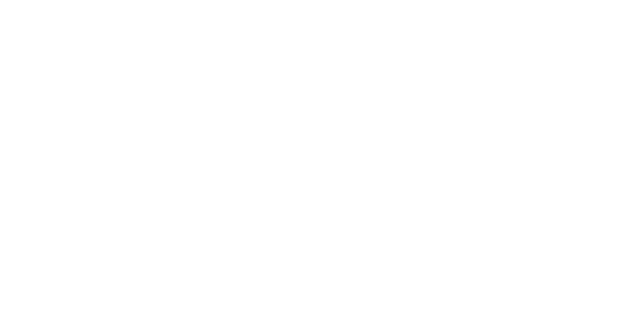
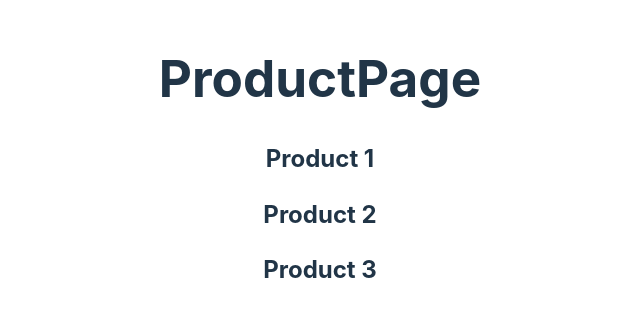
Before and after one commit to sontv8/web502-we17301, a React (Vite) app in the folder React/: page /products in a window 1280 px wide. Before the commit this address had no page. Shown: the part 238-554 px from the top of the page, without its empty margins (320-960 px from the left). Built offline with nearby package versions, Linux system fonts and the light colour scheme; data requests are answered from the project's data file.

Commit message:
Buoi 5: React - list product, list product detail

```diff
--- a/React/src/App.jsx
+++ b/React/src/App.jsx
@@ -3,6 +3,8 @@ import reactLogo from './assets/react.svg'
 import './App.css'
 import HomePage from './pages/HomePage'
 import { Route, Routes } from 'react-router-dom'
+import ProductPage from './pages/Product'
+import ProductDetailPage from './pages/ProductDetail'
 
 function App() {
 
@@ -10,6 +12,8 @@ function App() {
     <div className="App">
       <Routes>
         <Route path='/' element={<HomePage />} />
+        <Route path='/products' element={<ProductPage />} />
+        <Route path='/products/:id' element={<ProductDetailPage />} />
       </Routes>
 
     </div >
--- a/React/src/pages/Product.jsx
+++ b/React/src/pages/Product.jsx
@@ -1,8 +1,22 @@
-import React from 'react'
+import React, { useEffect, useState } from 'react'
 
 const ProductPage = () => {
+    const [products, setProducts] = useState([])
+    useEffect(() => {
+        fetch('http://localhost:3000/products')
+            .then(response => response.json())
+            .then(data => setProducts(data))
+    })
     return (
-        <div>ProductPage</div>
+        <div>
+            <h1>ProductPage</h1>
+            {products.map(product => {
+                return <div key={product.id}>
+                    <h2>{product.name}</h2>
+                </div>
+            })
+            }
+        </div>
     )
 }
 
--- a/React/src/pages/ProductDetail.jsx
+++ b/React/src/pages/ProductDetail.jsx
@@ -1,6 +1,13 @@
-import React from 'react'
+import React, { useEffect } from 'react'
+import { useParams } from 'react-router-dom'
 
 const ProductDetailPage = () => {
+
+    const { id } = useParams()
+    console.log(id);
+    fetch('http://localhost:3000/products/' + id)
+        .then(response => response.json())
+        .then(data => console.log(data))
     return (
         <div>ProductDetailPage</div>
     )
```
